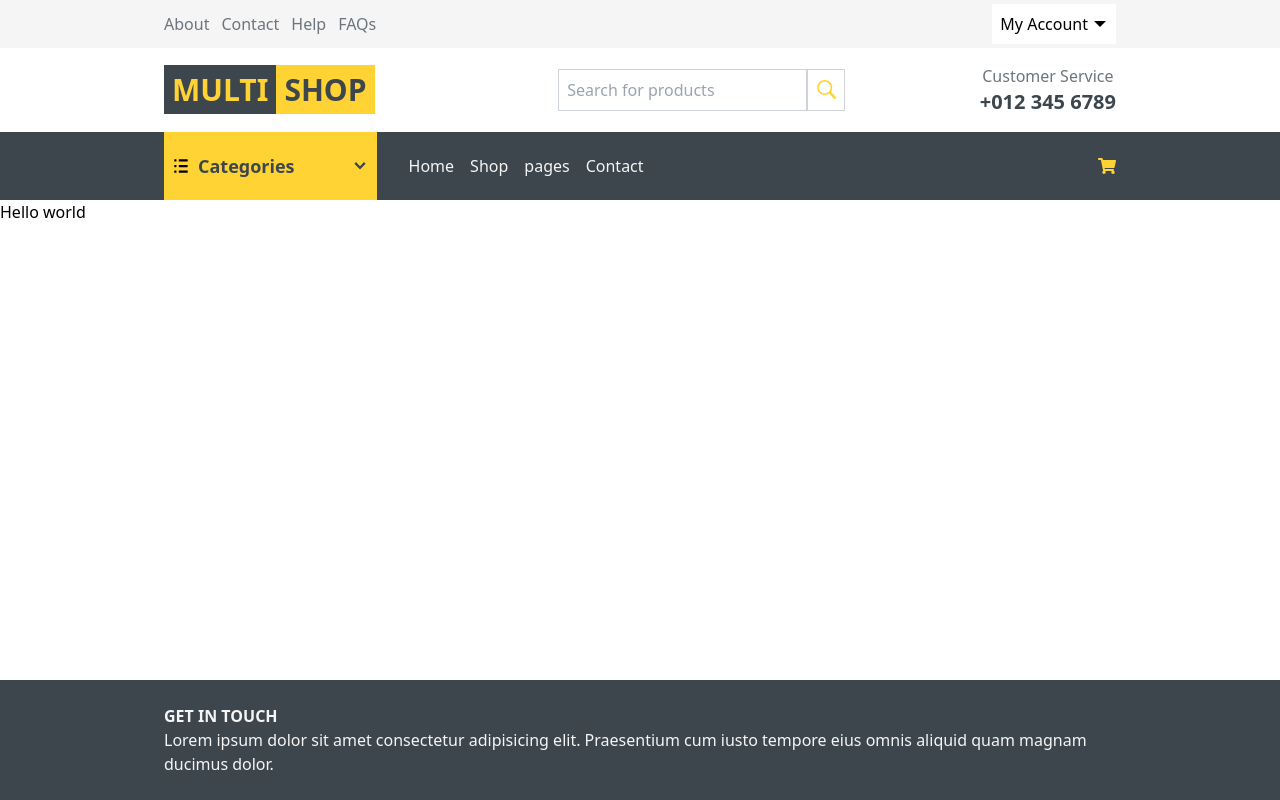
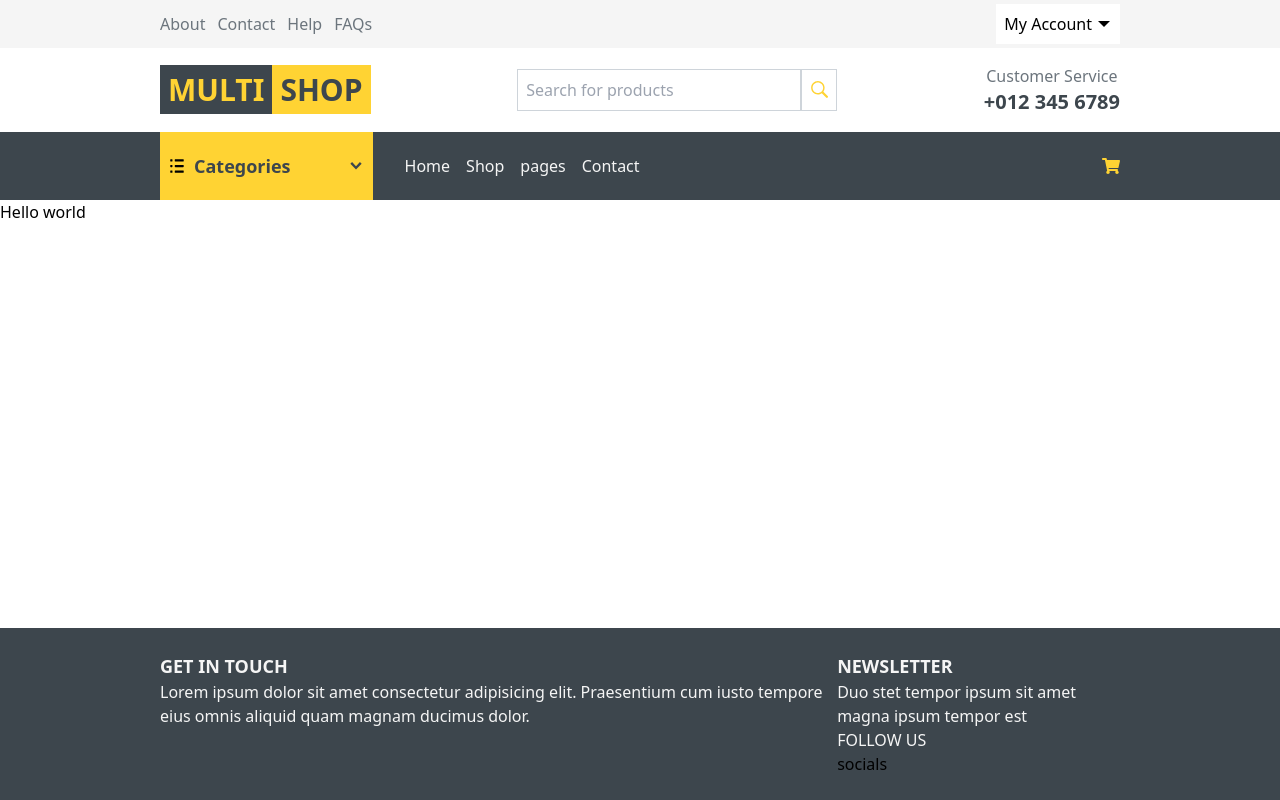
Before and after one commit to Cokejnr7/multishop, a React (Create React App) app: page / in a window 1280 px wide. Built offline with nearby package versions, Linux system fonts and the light colour scheme.

Commit message:
newsletter structure

```diff
--- a/public/index.html
+++ b/public/index.html
@@ -24,7 +24,7 @@
       work correctly both with client-side routing and a non-root public URL.
       Learn how to configure a non-root public URL by running `npm run build`.
     -->
-    <title>React App</title>
+    <title>Multishop - Online Shop Website</title>
   </head>
   <body>
     <noscript>You need to enable JavaScript to run this app.</noscript>
--- a/src/components/Container.js
+++ b/src/components/Container.js
@@ -1,7 +1,7 @@
 import classNames from "classnames";
 
 const Container = ({ children, className }) => {
-  const classes = classNames("container mx-auto px-3", className);
+  const classes = classNames("container mx-auto px-2", className);
   return <div className={classes}>{children}</div>;
 };
 
--- a/src/components/Footer.js
+++ b/src/components/Footer.js
@@ -3,9 +3,12 @@ import Container from "./Container";
 const Footer = () => {
   return (
     <footer className="bg-marko mt-auto">
-      <Container className="py-6">
+      <Container className="py-6 flex justify-between">
+        {/* address */}
         <div>
-          <span className="font-semibold text-wildSand">GET IN TOUCH</span>
+          <span className="font-semibold text-wildSand text-lg">
+            GET IN TOUCH
+          </span>
           <div>
             <span className="text-wildSand">
               Lorem ipsum dolor sit amet consectetur adipisicing elit.
@@ -14,6 +17,23 @@ const Footer = () => {
             </span>
           </div>
         </div>
+
+        {/* newsletter */}
+        <div>
+          <span className="font-semibold text-wildSand text-lg">
+            NEWSLETTER
+          </span>
+          <div>
+            <span className="text-wildSand">
+              Duo stet tempor ipsum sit amet magna ipsum tempor est
+            </span>
+          </div>
+          <div className="flex flex-col ">
+            <span className="text-wildSand">FOLLOW US</span>
+            {/* social links */}
+            <div>socials</div>
+          </div>
+        </div>
       </Container>
     </footer>
   );
--- a/src/components/Header.js
+++ b/src/components/Header.js
@@ -39,14 +39,14 @@ const Header = () => {
           </div>
 
           {/* search bar */}
-          <div className="hidden lg:flex w-1/4 ">
+          <div className="hidden lg:flex w-1/3 ">
             <input
               type="text"
               className="border border-ghost p-2 grow focus:outline-none focus:border-sunGlow"
               placeholder="Search for products"
             />
             <button className="border border-ghost px-2">
-              <GoSearch className="text-sunGlow text-xl font-extrabold" />
+              <GoSearch className="text-sunGlow text-lg font-extrabold" />
             </button>
           </div>
 
```
